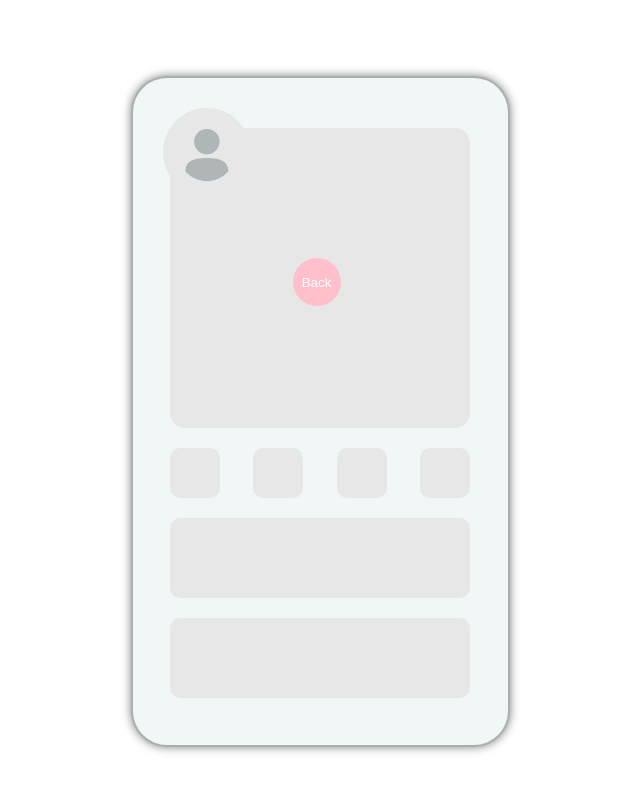
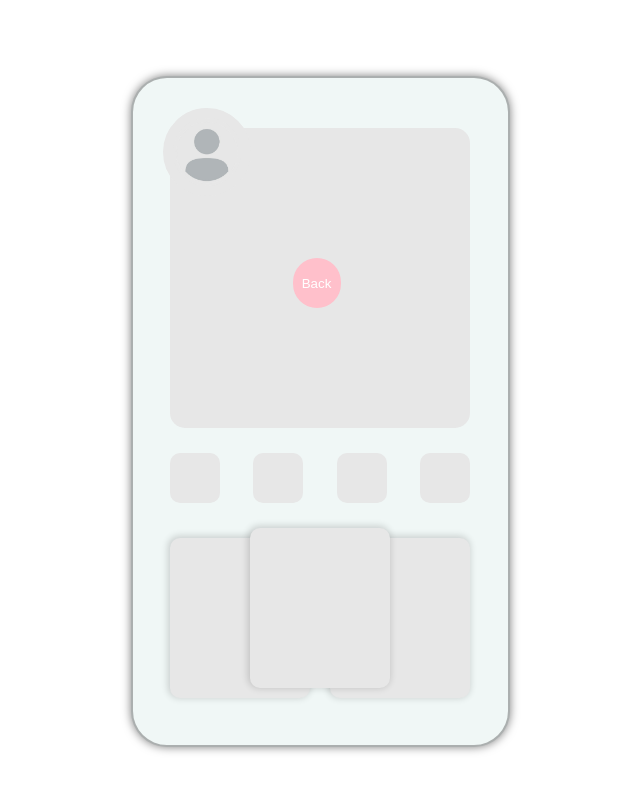
Before and after one commit to ElleOwO/ambii-app, a Vue app: page /dashboard in a window 1280 px wide. Shown: the top 792 px of the page, without its empty margins (320-960 px from the left). Built offline with nearby package versions, Linux system fonts and the light colour scheme.

Commit message:
featured

```diff
--- /dev/null
+++ b/src/components/button-dash.vue
@@ -0,0 +1,35 @@
+<template>
+          <Buttonsvue class="backToDash" @click="backToDash" ><i class="fa-solid fa-left-long fa-2xl" ></i>
+          </Buttonsvue>
+</template>
+
+<script>
+export default {
+    methods:{
+        backToDash(){
+        this.$router.push({name: 'Dashboard'});
+        },
+    }
+}
+</script>
+
+<style>
+.backToDash{
+    width: 50px;
+    height: 20px;
+    color: pink;
+    z-index: 100;
+    margin-top: 5px;
+    cursor: pointer;
+    padding-top: 10px;
+
+
+}
+.backToDash:hover{
+
+color: rgb(229, 204, 208);
+
+
+}
+
+</style>
--- a/src/router/index.js
+++ b/src/router/index.js
@@ -5,6 +5,7 @@ import Profile from '../views/Profile.vue'
 import Messenger from '../views/Messenger/Messenger.vue'
 import MessengerDash from '../views/Messenger/MessengerDash.vue'
 import Matches from '../views/Matches.vue'
+import Featured from '../views/Featured.vue'
 
 const routes = [
 
@@ -37,7 +38,12 @@ const routes = [
     path: '/matches',
     name: 'Matches',
     component: Matches,
-  }
+  },
+  {
+    path: '/featured',
+    name: 'Featured',
+    component: Featured,
+  },
 
 ]
 
--- a/src/views/Dashboard.vue
+++ b/src/views/Dashboard.vue
@@ -11,8 +11,11 @@
         <div class="message" @click="toMessages"></div>
 
     </div>
+    <div class="group-container" @click="toFeatured">
         <div class = "groups"></div>
         <div class = "groups"></div>
+        <div class = "groups"></div>
+    </div>
 
     <Buttonsvue class="dashbutton" @click="sendHome">{{ buttonText }}</Buttonsvue>
 
@@ -43,6 +46,10 @@ export default{
         },
         toMatches(){
             this.$router.push({name: 'Matches'})
+
+        },
+        toFeatured(){
+            this.$router.push({name: 'Featured'})
 
         },
     }
@@ -77,6 +84,7 @@ export default{
 
 }
 
+
 .picContainer:hover{
     background:rgb(192, 227, 197);
 
@@ -109,12 +117,17 @@ export default{
 
 
 }
+.matchContainer:hover{
+    box-shadow: inset 1px 1px 1px 1px rgb(192, 227, 197), inset -1px -1px 1px 1px rgb(192, 227, 197);
+
+}
+
 #messageContainer{
     display: flex;
     flex-direction: row;
     width: 300px;
     justify-content: space-between;
-    margin: 10px auto;
+    margin: 15px auto;
     cursor: pointer;
 }
 .message{
@@ -126,26 +139,44 @@ export default{
 .message:hover{
     background: rgba(221, 160, 221, 0.498);
 }
+.group-container{
+    display: grid;
+    grid-template-columns: repeat(3, 1fr);
+    height: 200px;
+    width: 300px;
+    margin: auto;
+    position: relative;
+    margin-top: -10px;
+}
 .groups{
-    width:300px;
-    height: 80px;
+
+    height: 160px;
+    box-sizing: border-box;
     background: rgb(231, 231, 231);
-    margin: 10px auto;
+    margin: 30px auto;
     border-radius: 10px;
-
+    position: relative;
+    width:140px;
+    box-shadow: -1px -1px 7px 1px rgba(0, 0, 0, 0.163);
+    background: rgb(231, 231, 231);
+    cursor: pointer;
 
 }
-.dashbutton{
-    position: absolute;
-    margin-top:180px;
-    margin-left: 160px;
-    width:3em;
-    height: 3em;
+
+.group-container :nth-child(3){
+
+    transform: translateX(-120px);
+
 }
+.group-container :nth-child(2){
 
-.matchContainer:hover{
-    background: rgb(236, 236, 236);
-    box-shadow: inset 4px 4px 10px 2px rgba(10, 10, 10, 0.27), inset -2px -4px 15px 5px rgb(254, 252, 252);
+    margin-top: 20px;
+    transform: translateX(-60px);
+    z-index: 1;
+
+}
+.group-container :nth-child(2):hover{
+    box-shadow: inset 1px 1px 1px 1px rgb(192, 227, 197), inset -1px -1px 1px 1px rgb(192, 227, 197);
 }
 
 </style>
--- /dev/null
+++ b/src/views/Featured.vue
@@ -0,0 +1,49 @@
+<template>
+    <div class="featuredContainer">
+        <h3><backToDash class="dash-button"></backToDash></h3>
+        <div class="featuredPic"></div>
+    </div>
+</template>
+
+<script>
+import backToDash from '@/components/button-dash.vue';
+export default {
+    components:{backToDash},
+    methods:{
+        backToDash(){
+        this.$router.push({name: 'Dashboard'});
+        }
+    }
+}
+</script>
+
+<style>
+.featuredContainer{
+    position: relative;
+    margin: auto;
+    width: 300px;
+    height: 600px;
+    border: 1px solid rgb(206, 206, 206);
+    border-radius: 25px;
+    display: flex;
+    flex-direction: column;
+    background: white;
+}
+h3{
+    display: flex;
+    justify-content: flex-start;
+    align-content: flex-start;
+    margin: -5px 0 5px 10px;
+    height: 30px;
+}
+.featuredPic{
+    display: inline-flex;
+    margin: auto;
+    width: 200px;
+    height: 300px;
+    background: aliceblue;
+
+    z-index: 40;
+}
+
+</style>
--- a/src/views/Messenger/Messenger.vue
+++ b/src/views/Messenger/Messenger.vue
@@ -4,6 +4,7 @@
     <div class="detailsContainer">
         <Buttonsvue class="backToDash" @click="backToDash" ><i class="fa-solid fa-left-long fa-2xl" ></i>
         </Buttonsvue>
+        <div class="icon-border"><i class="fa-solid fa-user"></i></div>
     </div>
     <div class = "speechBubble">hi</div>
     <div class = "speechBubble"></div>
@@ -14,7 +15,6 @@
  </div>
 </template>
 <script>
-// import Buttonsvue from '../../components/modal-button.vue';
 
 export default {
 
@@ -44,6 +44,8 @@ export default {
     background: rgb(255, 250, 241);
     grid-column: 1 / 3; /* Span both columns */
     grid-row: 1 / 2;    /* Place it in the first row */
+    color: pink;
+
 
 }
 .backToDash{
@@ -62,6 +64,25 @@ export default {
 
 
 }
+
+.detailsContainer .fa-user {
+    justify-self: left;
+    margin: 5px 0 0 200px;
+    border: 1px solid peachpuff;
+    ;
+    padding: 12px;
+    border-radius:50%;
+
+
+
+}
+
+/* .icon-border{
+    margin: 20px 0 0 200px;
+    height:50px;
+    width: 50px;
+    border: 1px solid black;
+} */
 .speechBubble{
     background: aliceblue;
     margin: 10px auto ;
--- a/src/views/Messenger/MessengerDash.vue
+++ b/src/views/Messenger/MessengerDash.vue
@@ -1,25 +1,25 @@
 <template>
-        <Buttonsvue class="backToDash" @click="backToDash" ><i class="fa-solid fa-left-long fa-2xl" ></i></Buttonsvue>
+        <backToDash class="button-dash"><i class="fa-solid fa-left-long fa-2xl" ></i></backToDash>
         <div class="messageDashContainer">
 
             <div class="card">
                 <div class="tab" @click="toMessenger()">
-                    <a href="#"></a>
+                    <a href="#"><i class="fa-solid fa-message fa-xs"></i></a>
                 </div>
                 <div class="tab" @click="toMessenger()">
-                    <a href="#"></a>
+                    <a href="#"><i class="fa-solid fa-user fa-xs"></i></a>
                 </div>
                 <div class="tab" @click="toMessenger()">
-                    <a href="#"></a>
+                    <a href="#"><i class="fa-solid fa-user fa-xs"></i></a>
                 </div>
                 <div class="tab" @click="toMessenger()">
-                    <a href="#"></a>
+                    <a href="#"><i class="fa-solid fa-user fa-xs"></i></a>
                 </div>
             </div>
             <div class="chat-container">
-            <div class ="chatMessage" @click="toMessenger()"><div class="iconpic"></div> hi</div>
-            <div class ="chatMessage" @click="toMessenger()"><div class="iconpic"></div> hi</div>
-            <div class ="chatMessage" @click="toMessenger()"><div class="iconpic"></div> hi</div>
+            <div class ="chatMessage" @click="toMessenger()"><div class="iconpic"><i class="fa-solid fa-user fa-xs"></i></div> hi</div>
+            <div class ="chatMessage" @click="toMessenger()"><div class="iconpic"><i class="fa-solid fa-user fa-xs"></i></div> hi</div>
+            <div class ="chatMessage" @click="toMessenger()"><div class="iconpic"><i class="fa-solid fa-user fa-xs"></i></div> hi</div>
 
             </div>
 
@@ -28,7 +28,11 @@
 </template>
 
 <script>
+import backToDash from '@/components/button-dash.vue';
+
 export default {
+
+components: {backToDash},
 
     methods:{
         backToDash(){
@@ -49,6 +53,9 @@ methods:{
     background:aliceblue;
 
 }
+.button-dash{
+    padding-left: 30px;
+}
 .card {
     display: flex;
     width: 300px;
@@ -60,6 +67,12 @@ methods:{
     border-top: none; /* Remove top border of card */
     position: relative;
     z-index: 2;
+}
+.card i{
+    color:pink;
+}
+.card i:hover{
+    color:rgb(192, 227, 197);
 }
 
 .tab {
@@ -77,7 +90,10 @@ methods:{
     outline: 2.5px solid aliceblue;
     cursor: pointer;
 }
-
+i{
+    margin: auto;
+    margin-top: 15px;
+}
 a {
     text-decoration: none;
     color: #333;
--- a/src/views/Profile.vue
+++ b/src/views/Profile.vue
@@ -133,6 +133,9 @@ export default{
     cursor: pointer;
 
 }
+.pill:hover{
+    background: rgb(255, 250, 241);
+}
 .prompt{
     width: 350px;
     height: 100px;
```
Also changed, not shown: src/views/Home.vue (indentation only). Lines whose indentation alone changed are shown as unchanged.
